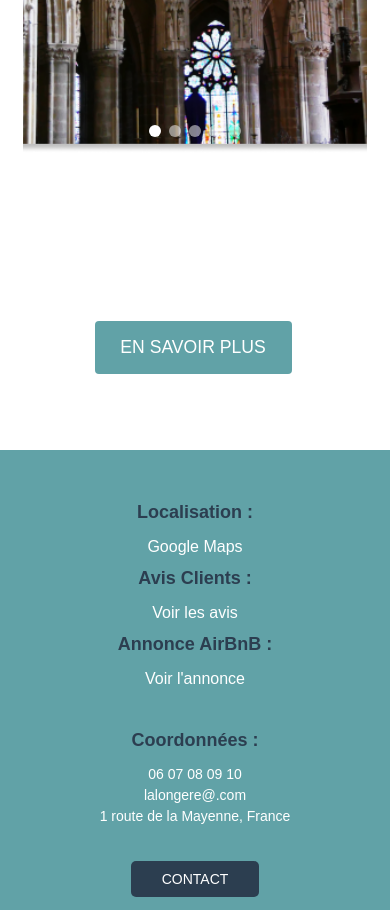
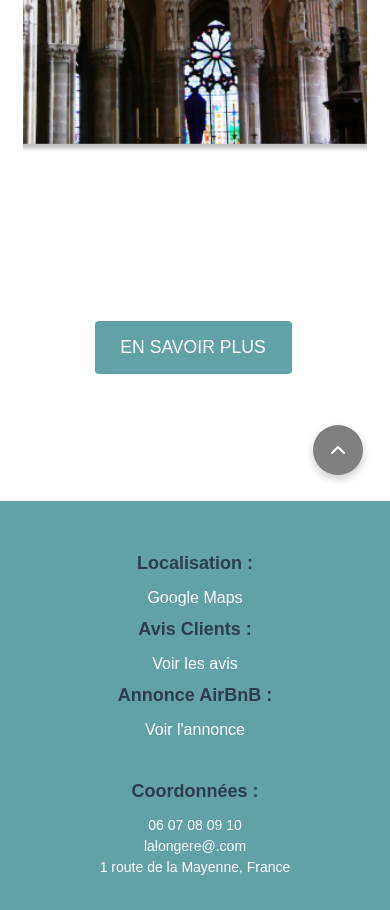
Before and after one commit to AdryanPro/client, a React (Create React App) app: page / in a window 390 px wide. Shown: the part 4220-5130 px from the top of the page. Built offline with nearby package versions, Linux system fonts and the light colour scheme; a web font is replaced by a local one.

Commit message:
smallUX fix

```diff
--- a/src/CSS/Home.css
+++ b/src/CSS/Home.css
@@ -383,7 +383,7 @@ body{
     }
 
     .nav-button.prev {
-      left: 3rem !important;
+      left: 1rem !important;
     }
 
     .nav-button.next {
@@ -423,6 +423,7 @@ body{
       justify-content: center;
       margin-top: 8vh;
       margin-right: 1vw;
+      position: relative;
     }
     .EnSavoirPlusA{
       text-decoration: none; /* Remove underline */
@@ -456,6 +457,25 @@ body{
       font-size: 1.2rem;
       transform: scale(1.1);
       /* background-color: rgba(255, 255, 255, 0.6) */
+    }
+    .scroll-to-top-button {
+      position: absolute;
+      bottom: 3vh;
+      right: 3vw;
+      width: 50px;
+      height: 50px;
+      background-color: gray;
+      border-radius: 50%;
+      display: flex;
+      align-items: center;
+      justify-content: center;
+      cursor: pointer;
+      box-shadow: 0 4px 8px rgba(0, 0, 0, 0.2);
+      transition: background-color 0.3s ease;
+    }
+
+    .scroll-to-top-button:hover {
+      background-color: darkgray;
     }
 
     @media (max-width: 1024px){
@@ -639,7 +659,10 @@ body{
       }
       .dot {
         max-width: 1px !important;
-        min-height: 12px !important;
+        max-height: 1px !important;
+        transform: translateX(0%);
+        border-radius: none;
+        display: none;
       }
       .nav-button.prev{
         left: -18px !important;
@@ -652,8 +675,10 @@ body{
         justify-content: center;
         align-items: center;
         margin-top: 0;
+        margin-bottom: 6vh;
       }
-      /* .buttonWrapperRegion{
-        display: block;
-      } */
+      .scroll-to-top-button {
+        right: 6vw;
+        bottom: -3vh;
+      }
     }
--- a/src/Components/Home.js
+++ b/src/Components/Home.js
@@ -10,8 +10,8 @@ import Fromage from '../Images/NotreRegion3.png'
 import PetitVillage from '../Images/NotreRegion4.png'
 import LaMayenne from '../Images/NotreRegion5.png'
 import Logo from '../Images/LogoMaison.png'
-import Footer from './LayoutComponents/Footer';
 import NavBar from './LayoutComponents/NavBar';
+import { ChevronUp } from 'lucide-react';
 
 export const Home = () => {
     const [currentIndex, setCurrentIndex] = useState(0);
@@ -209,6 +209,13 @@ export const Home = () => {
             <a className='EnSavoirPlusA' href="https://www.mayenne-tourisme.com/">
                 <button className='EnSavoirPlusBtn'>EN SAVOIR PLUS</button>
             </a>
+
+            <div
+              className="scroll-to-top-button"
+              onClick={() => window.scrollTo({ top: 0, behavior: 'smooth' })}
+            >
+              <ChevronUp size={24} color="#fff" /> {/* Triangle icon */}
+            </div>
         </div>
     </div>
   )
--- a/src/Components/Reservation.js
+++ b/src/Components/Reservation.js
@@ -24,14 +24,14 @@ export const Reservation = ({ prices, blockedDates, minNightsRules }) => {
   const [fetchedMinNightsRules, setFetchedMinNightsRules] = useState([]);
   const [basePrice, setBasePrice] = useState(null);
   const [options, setOptions] = useState({
-    heater: { selected: false, price: 50 },
-    bedMade: { selected: false, price: 50 },
-    cleaning: { selected: false, price: 50 },
-    breakfast: { selected: false, price: 25 },
-    co: { selected: false, price: 50 },
-    ko: { selected: false, price: 50 },
-    lo: { selected: false, price: 50 },
-    momom: { selected: false, price: 25 },
+    Option1: { selected: false, price: 50 },
+    Option2: { selected: false, price: 50 },
+    Option3: { selected: false, price: 50 },
+    Option4: { selected: false, price: 25 },
+    Option5: { selected: false, price: 50 },
+    Option6: { selected: false, price: 50 },
+    Option7: { selected: false, price: 50 },
+    Option8: { selected: false, price: 25 },
   });
   const [showPopup, setShowPopup] = useState(false);
 
@@ -111,7 +111,7 @@ export const Reservation = ({ prices, blockedDates, minNightsRules }) => {
   const handleAdultsChange = (value) => {
     const newValue = Math.min(10, Math.max(1, value));
     if (newValue + children > 10) {
-      setError('Combined number of adults and children cannot exceed 10');
+      setError("Le nombre total d'adultes et d'enfants ne peut pas dépasser 10.");
       return;
     }
     setError('');
@@ -121,7 +121,7 @@ export const Reservation = ({ prices, blockedDates, minNightsRules }) => {
   const handleChildrenChange = (value) => {
     const newValue = Math.min(10, Math.max(0, value));
     if (adults + newValue > 10) {
-      setError('Combined number of adults and children cannot exceed 10');
+      setError("Le nombre total d'adultes et d'enfants ne peut pas dépasser 10.");
       return;
     }
     setError('');
@@ -160,8 +160,8 @@ export const Reservation = ({ prices, blockedDates, minNightsRules }) => {
 
     try {
       // Send emails
-      await emailjs.send('service_n26skoe', 'template_dubm5ow', { ...emailParams, to_email: email }); // Send to client
-      await emailjs.send('service_n26skoe', 'template_gkwsk49', { ...emailParams, to_email: 'your-business-email@example.com' }); // Send to owner
+      await emailjs.send('service_n26skoe', 'template_dubm5ow', { ...emailParams, to_email: email }); // Send to client replace serviceID & templateID
+      await emailjs.send('service_n26skoe', 'template_gkwsk49', { ...emailParams, to_email: 'lepetitenoirie@gmail.com' }); // Send to owner
 
       // Show pop-up
       setShowPopup(true);
@@ -324,10 +324,11 @@ export const Reservation = ({ prices, blockedDates, minNightsRules }) => {
           </div>
 
           <div className="form-group-resa">
-            <label className="form-label-resa">Nombre de bébés</label>
+            <label className="form-label-resa">Nombre de bébés (max 2)</label>
             <input
               type="number"
               min="0"
+              max="2"
               value={babies}
               onChange={(e) => setBabies(parseInt(e.target.value))}
               className="form-input-resa number-input-resa"
```
Also changed, not shown: src/index.css (line endings or trailing spaces).
